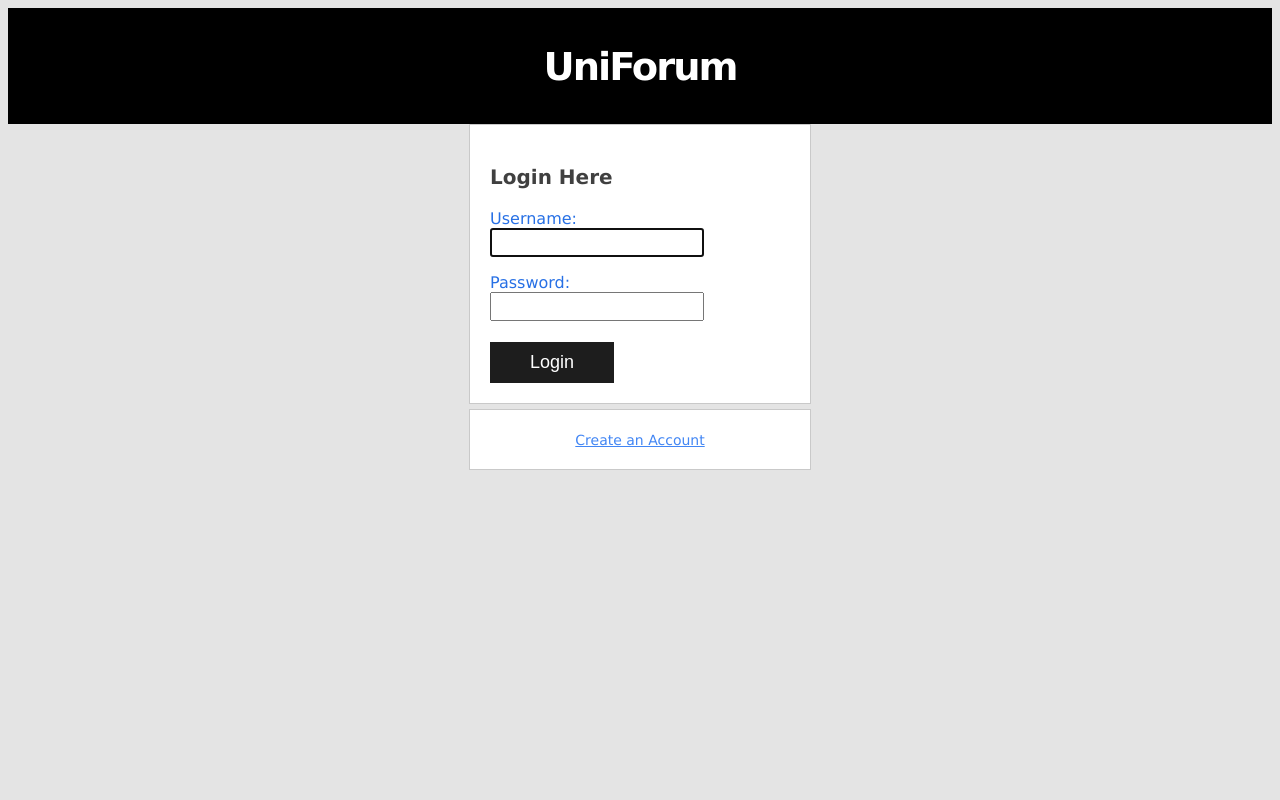
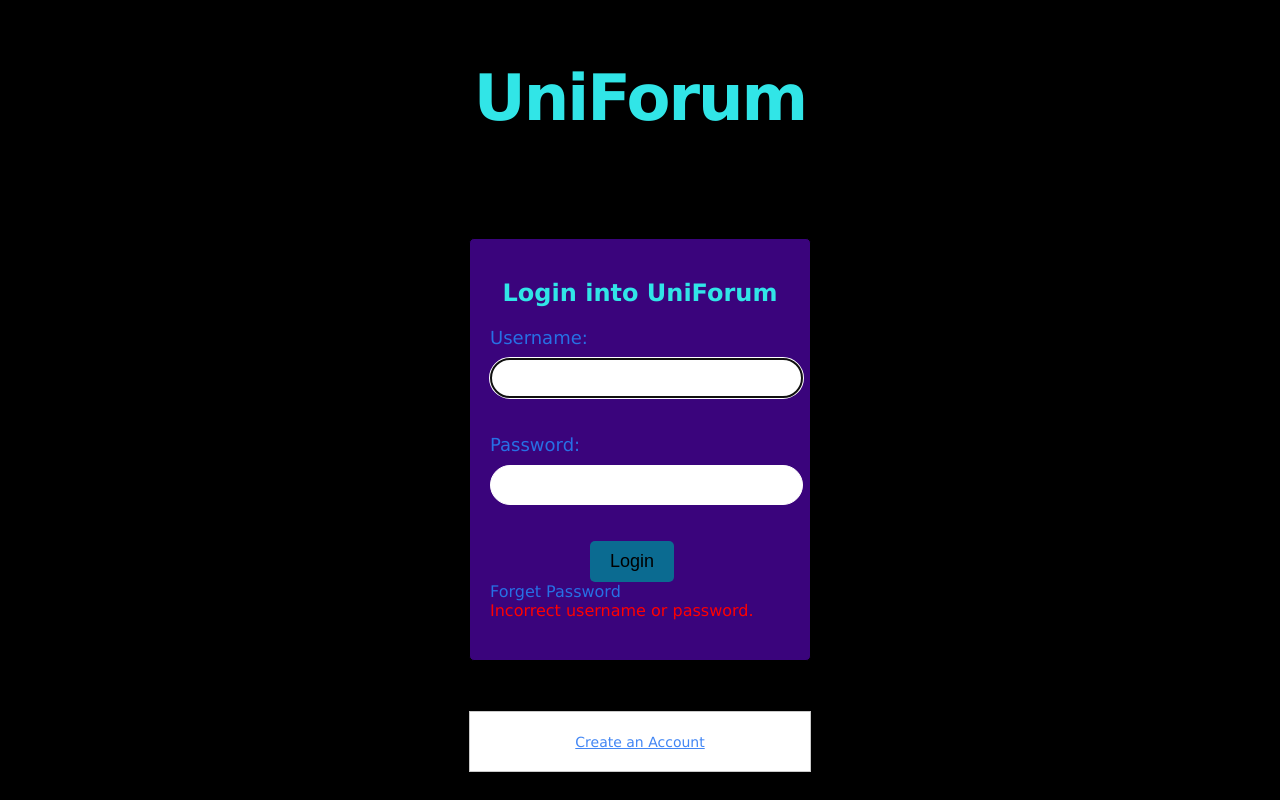
Before and after one commit to jayendra-587/Uniforum, a PHP site: page /html/login.html in a window 1280 px wide. Run offline with PHP 8.4, Linux system fonts and the light colour scheme.

Commit message:
fix bugs

```diff
--- a/handler/Threads/threadList.php
+++ b/handler/Threads/threadList.php
@@ -144,7 +144,7 @@ END_OF_TEXT;
 </head>
 <body>
 <header id = "top">
-    <h1> March Madness Topics </h1>
+    <h1> UniForum Threads </h1>
 </header>
 <nav>
     <a href = "/html_css/html/home.html"><button>Main Menu</button></a>
--- a/html_css/css/forms.css
+++ b/html_css/css/forms.css
@@ -1,6 +1,6 @@
 body{
     font-family: "Lucida Sans Unicode", "Lucida Grande", sans-serif;
-    background-color: #E4E4E4;
+    background-color: #000000;
 }
 a{
     text-decoration: none;
@@ -84,6 +84,7 @@ table th{
     margin-top: 20px;
 }
 #addForm{
+    background-color: #1D1D1D;
     width: 400px;
     margin: 0 auto;
     margin-top: 20px;
@@ -133,3 +134,61 @@ textarea{
 #editTopic{
     font-size: 18px;
 }
+#login-form {
+    align-content: center;
+    background-color: #3a047c;
+    border: 1px solid #000000;
+    width: 300px;
+    margin: 50px auto;
+    padding: 20px;
+    border-radius: 5px;
+}
+
+h1 {
+    text-align: center;
+    font-size: 64px;
+    color: #31e5e7;
+}
+h2 {
+    text-align: center;
+    font-size: 24px;
+    color: #31e5e7;
+}
+
+label {
+    display: block;
+    font-size: 18px;
+    margin-bottom: 10px;
+}
+
+input[type="text"],
+input[type="password"] {
+    padding: 10px;
+    font-size: 16px;
+    width: 100%;
+    border-radius: 50px;
+    border: 1px solid #ffffff;
+    margin-bottom: 20px;
+    padding-right: 1px;
+
+}
+
+input[type="submit"] {
+    background-color: #0b6b91;
+    color: #000000;
+    font-size: 18px;
+    padding: 10px 20px;
+    border: none;
+    border-radius: 5px;
+    cursor: pointer;
+    margin-left: 100px;
+}
+
+input[type="submit"]:hover {
+    background-color: #45a049;
+}
+
+.error {
+    color: red;
+    margin-bottom: 20px;
+}
--- a/html_css/html/createAccount.html
+++ b/html_css/html/createAccount.html
@@ -5,7 +5,7 @@
     <meta charset="UTF-8">
     <meta name="viewport" content="width=device-width, initial-scale=1.0">
     <meta http-equiv="X-UA-Compatible" content="ie=edge">
-    <link rel = "stylesheet" href = "css/forms.css">
+    <link rel = "stylesheet" href = "/html_css/css/forms.css">
     <title>Create an account</title>
 </head>
 <body>
@@ -13,7 +13,7 @@
         <header id = "top">
             <h1>UniForum</h1>
         </header>
-        <form method="post" action="createAccount.php" id = "loginForm">
+        <form method="post" action="/Initial/createAccount.php" id = "loginForm">
 
             <p><label for="fname">First Name:</label><br/>
                 <input type="text" id="fname" name="fname" size="40"
--- a/html_css/html/home.html
+++ b/html_css/html/home.html
@@ -2,7 +2,7 @@
 <html>
 <head>
     <title>Discussion Forum Menu</title>
-    <link href="../css/menu.css" rel="stylesheet" type="text/css" />
+    <link href="/html_css/css/menu.css" rel="stylesheet" type="text/css" />
     <style>
         #logOut{
             background-color: #4286f4;
--- a/html_css/html/login.html
+++ b/html_css/html/login.html
@@ -2,26 +2,44 @@
 <html>
 <head>
     <title>User Login Form</title>
-    <link rel="stylesheet" href = "css/forms.css">
+    <link rel="stylesheet" href = "/html_css/css/forms.css">
 </head>
 <body >
 <div class="center">
     <header id = "top">
         <h1> UniForum </h1>
     </header>
-    <form method="post" action="login.php" id = "loginForm">
-        <p id = "inst">Login Here</p>
-        <p><label for="username">Username:</label><br/>
-            <input type="text" id="username" name="username" autofocus autocomplete="off"
-            /></p>
-        <p><label for="password">Password:</label><br/>
-            <input type="password" id="password" name="password" /></p>
-        <button type="submit" name="submit" id="login" class = "styledButton" value="submit">Login</button>
+<!--    <form method="post" action="login.php" id = "login-form">-->
+<!--        <p id = "inst">Login Here</p>-->
+<!--        <p><label for="username">Username:</label><br/>-->
+<!--            <input type="text" id="username" name="username" autofocus autocomplete="off"-->
+<!--            /></p>-->
+<!--        <p><label for="password">Password:</label><br/>-->
+<!--            <input type="password" id="password" name="password" /></p>-->
+<!--        <button type="submit" name="submit" id="login" class = "styledButton" value="submit">Login</button>-->
+<!--    </form>-->
+    <form id="login-form" action="/Initial/login.php">
+        <h2>Login into UniForum</h2>
+        <p>
+            <label for="username">Username:</label>
+            <input type="text" id="username" name="username" required autofocus autocomplete="off">
+        </p>
+        <p>
+        <label for="password">Password:</label>
+        <input type="password" id="password" name="password" required>
+        </p>
+        <input type="submit" value="Login">
+        <br>
+        <a href="">Forget Password</a>
+        <div class="error">Incorrect username or password.</div>
     </form>
-
     <form id = "createAccount">
         <a href = "createAccount.html" id = "create">Create an Account</a>
     </form>
+<!--    <form class="">-->
+<!--        <a href="">Forget Password</a>-->
+<!--        <div class="error">Incorrect username or password.</div>-->
+<!--    </form>-->
 </div>
 </body>
 </html>
```
Also changed, not shown: html_css/html/addThread.html (+6 -6 lines).
